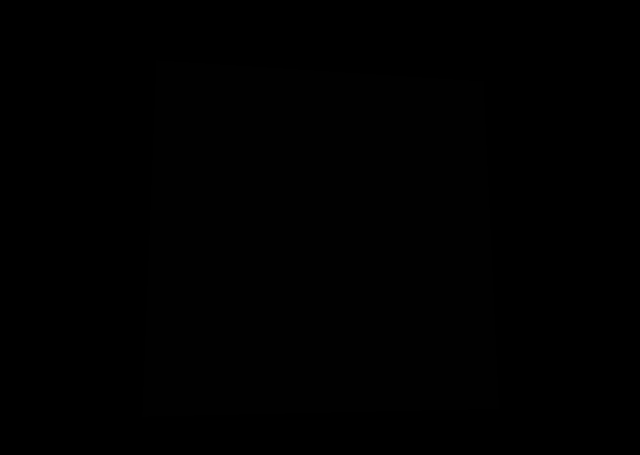
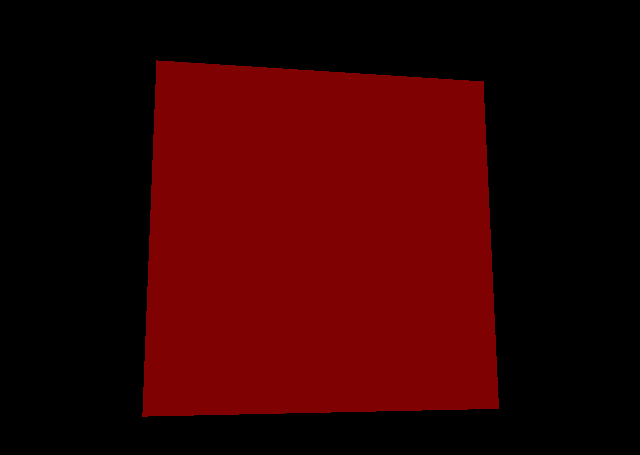
Before and after one commit to TheEliteCoder1/Javascript3D, a plain HTML site: page index.html in a window 1280 px wide. Shown: the part 143-598 px from the top of the page, without its empty margins (335-975 px from the left). Drawn offline with nearby package versions, Linux system fonts and the light colour scheme.

Commit message:
Update index.html

```diff
--- a/index.html
+++ b/index.html
@@ -50,7 +50,7 @@
 
     }
 
-    var playerCube = new Cube(1, 1, 1, new Color(0,0,0));
+    var playerCube = new Cube(1, 1, 1, new Color(255,0,0));
     scene.add( playerCube.cube );
     var playerCubeLight = new THREE.DirectionalLight( new Color(255,255,255).color, 0.5 );
 		playerCubeLight.position.set(playerCube.position.x,playerCube.position.y,5)
```
